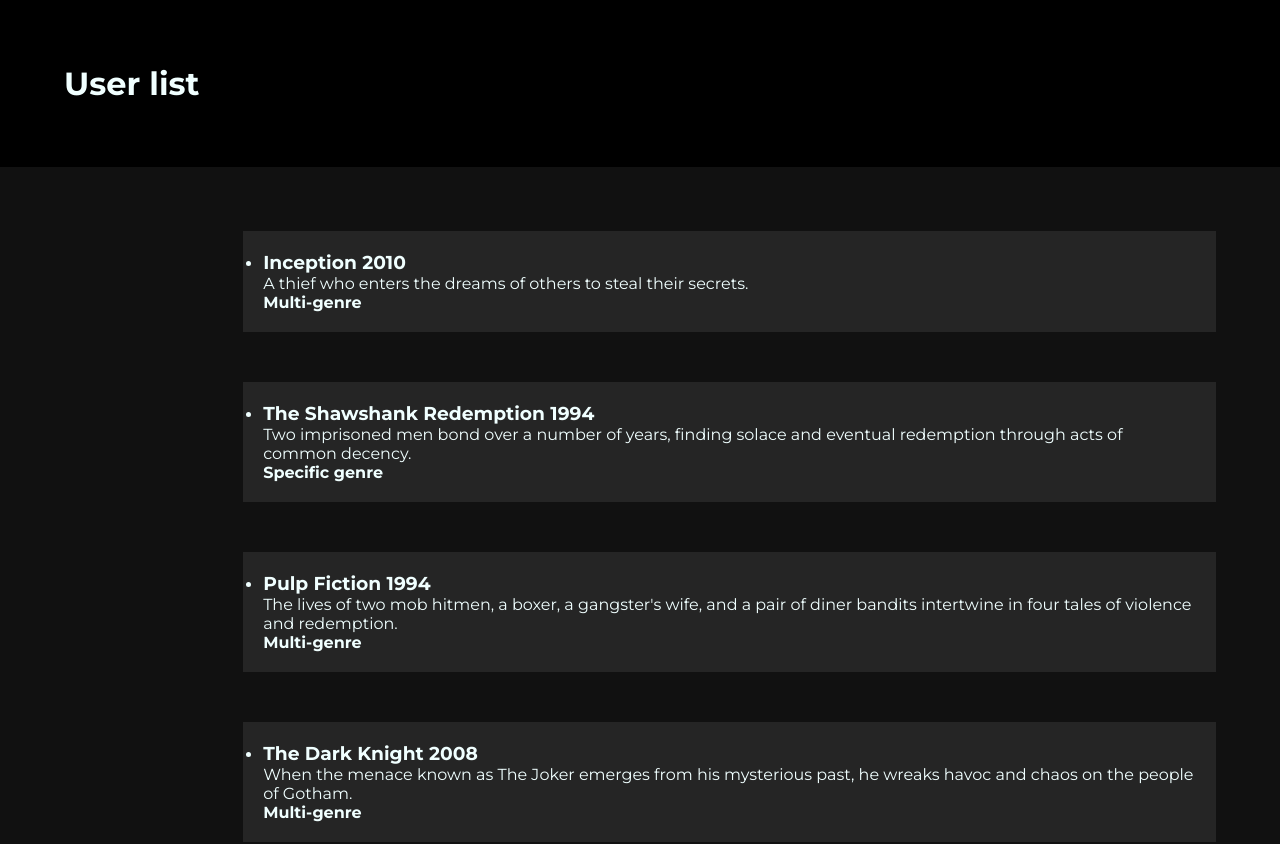
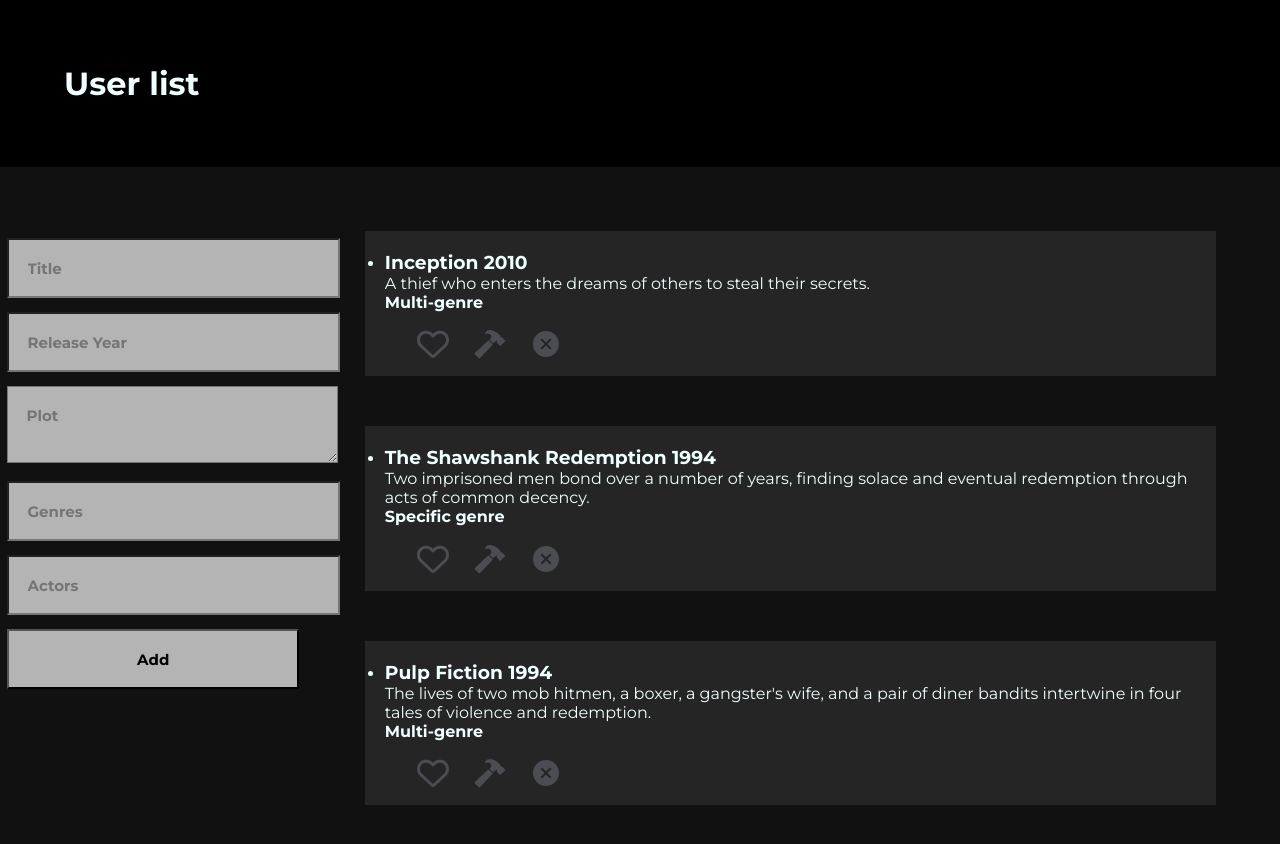
Before and after one commit to Snus292/react-js, a React (Create React App) app: page / in a window 1280 px wide. Shown: the top 844 px of the page. Built offline with nearby package versions, Linux system fonts and the light colour scheme.

Commit message:
реализован компонент формы addUser, форма выведена на страницу.Добавленны шрифты fonts.google.com и иконки из библиотеки react-icons

```diff
--- a/package.json
+++ b/package.json
@@ -9,6 +9,7 @@
     "prop-types": "^15.8.1",
     "react": "^18.3.1",
     "react-dom": "^18.3.1",
+    "react-icons": "^5.2.1",
     "react-scripts": "5.0.1",
     "web-vitals": "^2.1.4"
   },
--- a/src/App.js
+++ b/src/App.js
@@ -1,6 +1,7 @@
 import React from "react"
 import Header from "./components/header"
 import Users from "./components/users"
+import AddUser from "./components/addUser"
 
 
 
@@ -10,6 +11,7 @@ class App extends React.Component {
             <Header title="User list"></Header>
             <div className="container">
                 <aside>
+                    <AddUser></AddUser>
 
                 </aside>
                 <main>
--- /dev/null
+++ b/src/components/addUser.js
@@ -0,0 +1,20 @@
+import React from "react"
+
+class AddUser extends React.Component {
+    render() {
+        return (
+            <form>
+                <input placeholder="Title" type="text"></input>
+                <input placeholder="Release Year" type="number"></input>
+                <textarea placeholder="Plot" type="text"></textarea>
+                <input placeholder="Genres" id="genres" type="text"></input>
+                <input placeholder="Actors" id="actors" type="text"></input>
+                <button type="button">Add</button>
+
+            </form>
+        )
+    }
+
+
+}
+export default AddUser
--- /dev/null
+++ b/src/components/user.js
@@ -0,0 +1,30 @@
+import React from "react"
+import { IoCloseCircleSharp, IoHammerSharp} from "react-icons/io5"
+import { FaRegHeart } from "react-icons/fa6";
+class User extends React.Component {
+    user = this.props.user
+    render() {
+        return (
+            <div className="user">
+                <ul>
+                    <li>
+                        <div>
+                            <h3>{this.user.title} {this.user.releaseYear}</h3>
+                            <p>{this.user.plot}</p>
+                            <b>{this.user.genres.length < 2 ? "Specific genre" : "Multi-genre"}</b>
+                        </div>
+                        <div className="action-icons">
+                            <FaRegHeart className="like-icon"></FaRegHeart>
+                            <IoHammerSharp className="edit-icon"></IoHammerSharp>
+                            <IoCloseCircleSharp className="delete-icon"></IoCloseCircleSharp>
+                        </div>
+                    </li>
+                </ul>
+            </div>
+
+        )
+    }
+
+
+}
+export default User
--- a/src/components/users.js
+++ b/src/components/users.js
@@ -1,7 +1,11 @@
 import React from "react"
+import User from "./user"
 
 class Users extends React.Component {
-    users = [
+    constructor(props) {
+        super(props)
+        this.state = {
+            users: [
                 {
                     id: 1,
                     title: "Inception",
@@ -35,19 +39,15 @@ class Users extends React.Component {
                     actors: ["Christian Bale", "Heath Ledger"]
                 }
             ]
+        }
+    }
     render() {
-        if (this.users.length > 0)
+        if (this.state.users.length > 0)
             return (
                 <div>
-                    {this.users.map((element) => (<div className="user" key={element.id}>
-                        <ul>
-                            <li>
-                                <h3>{element.title} {element.releaseYear}</h3>
-                                <p>{element.plot}</p>
-                                <b>{element.genres.length < 2 ? "Specific genre" : "Multi-genre"}</b>
-                            </li>
-                        </ul>
-                    </div>))}
+                    {this.state.users.map((element) => (
+                        <User key={element.id} user={element}></User>
+                    ))}
                 </div>
             )
         else
--- a/src/css/style.css
+++ b/src/css/style.css
@@ -33,12 +33,12 @@ body {
 }
 main{
 
-    width: 80%;
+    width: 70%;
     float: left;
     height:100%;
 }
 aside{
-    width: 20%;
+    width: 30%;
     float: left;
     height:100%;
 }
@@ -47,3 +47,47 @@ main .user{
     background-color: #252525;
     padding: 20px;
 }
+.action-icons{
+    display: block;
+    margin-top: 3%;
+    color: rgb(75, 77, 82);
+
+
+}
+
+main .delete-icon{
+    cursor: pointer;
+    transform: scale(2);
+    margin-left: 5%;
+
+
+}
+main .edit-icon{
+    cursor: pointer;
+    transform: scale(2);
+    margin-left: 5%;
+
+}
+main .like-icon{
+    cursor: pointer;
+    transform: scale(2);
+    margin-left: 5%;
+
+}
+main .edit-icon:hover,
+main .delete-icon:hover,
+main .like-icon:hover{
+    opacity: 0.5;
+    transform: scale(2.5);
+}
+aside form input, aside form textarea, aside form button{
+    width: 80%;
+    padding: 5% 5%;
+    margin: 2% 2%;
+    font-family: "Montserrat", sans-serif;
+    font-weight: bold;
+    font-size: 15px;
+    background-color: #b4b4b4;
+
+
+}
```
Also changed, not shown: 1 other file (tests, documents, lock files or other folders). Lines whose indentation alone changed are shown as unchanged.
